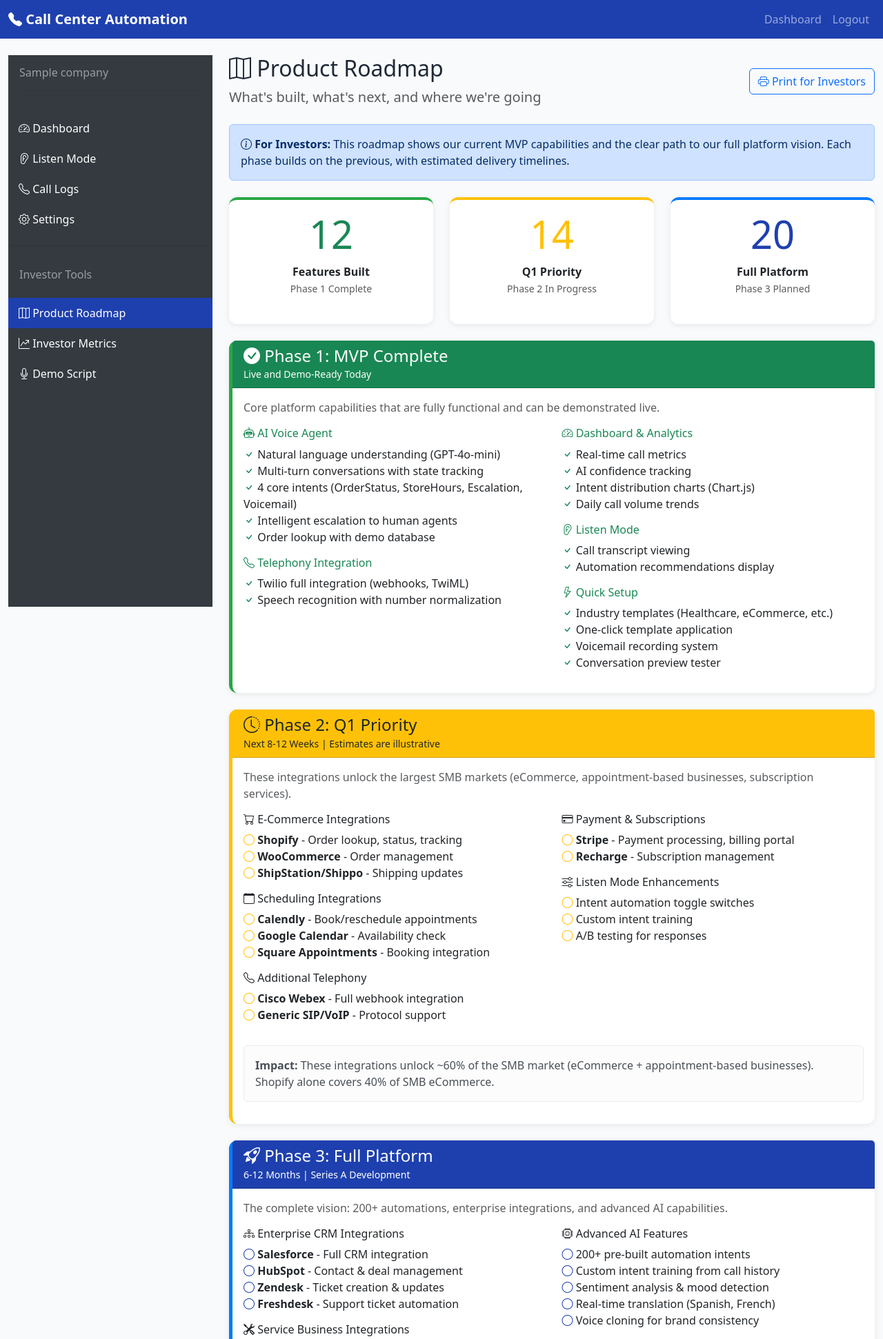
After one commit to fuzailkadri1-cmdil/LogosAI, a Flask app: page /roadmap in a window 1280 px wide. The commit adds this page. Shown: the top 1942 px of the page at 69% size. Run offline with Flask 3, Linux system fonts and the light colour scheme; a user stored in the database is signed in; tables that the repository leaves empty hold one stand-in row (values such as "Sample post").

Commit message:
Add a product roadmap page to showcase app development progress
Create a new '/roadmap' route and template to display product phases, feature counts, and allow printing for investors.

Replit-Commit-Author: Agent
Replit-Commit-Session-Id: f6afda32-e277-4914-bcc6-24c00a171811
Replit-Commit-Checkpoint-Type: intermediate_checkpoint
Replit-Commit-Event-Id: c6fa6c21-cb8b-4ae6-90fe-1984149d7df9
Replit-Commit-Screenshot-Url: https://storage.googleapis.com/screenshot-production-us-central1/8c1df603-f740-4cbd-84fd-618255120cd2/f6afda32-e277-4914-bcc6-24c00a171811/T7HQgW9
Replit-Helium-Checkpoint-Created: true

```diff
--- a/app.py
+++ b/app.py
@@ -939,6 +939,16 @@ def twilio_setup():
     replit_url = request.host_url.rstrip('/')
     return render_template('twilio_setup.html', company=company, replit_url=replit_url)
 
+@app.route('/roadmap')
+@require_admin
+def roadmap():
+    company = db.session.get(Company, current_user.company_id)
+    phase1_count = 12
+    phase2_count = 14
+    phase3_count = 20
+    return render_template('roadmap.html', company=company,
+                          phase1_count=phase1_count, phase2_count=phase2_count, phase3_count=phase3_count)
+
 @app.route('/investor-dashboard')
 @require_admin
 def investor_dashboard():
--- a/templates/dashboard.html
+++ b/templates/dashboard.html
@@ -43,6 +43,9 @@
                 <div class="p-3">
                     <h6 class="text-white-50">Investor Tools</h6>
                 </div>
+                <a href="{{ url_for('roadmap') }}">
+                    <i class="bi bi-map"></i> Product Roadmap
+                </a>
                 <a href="{{ url_for('pricing') }}">
                     <i class="bi bi-tag"></i> Pricing
                 </a>
--- /dev/null
+++ b/templates/roadmap.html
@@ -0,0 +1,314 @@
+{% extends "base.html" %}
+
+{% block title %}Product Roadmap - {{ company.name }}{% endblock %}
+
+{% block content %}
+<div class="container-fluid py-4">
+    <div class="row">
+        <div class="col-md-3">
+            <div class="sidebar">
+                <div class="p-3">
+                    <h6 class="text-white-50">{{ company.name }}</h6>
+                    <hr class="bg-white">
+                </div>
+                <a href="{{ url_for('dashboard') }}">
+                    <i class="bi bi-speedometer2"></i> Dashboard
+                </a>
+                <a href="{{ url_for('listen_mode') }}">
+                    <i class="bi bi-ear"></i> Listen Mode
+                </a>
+                <a href="{{ url_for('calls') }}">
+                    <i class="bi bi-telephone"></i> Call Logs
+                </a>
+                <a href="{{ url_for('settings') }}">
+                    <i class="bi bi-gear"></i> Settings
+                </a>
+                {% if current_user.is_admin %}
+                <hr class="bg-white">
+                <div class="p-3">
+                    <h6 class="text-white-50">Investor Tools</h6>
+                </div>
+                <a href="{{ url_for('roadmap') }}" class="active">
+                    <i class="bi bi-map"></i> Product Roadmap
+                </a>
+                <a href="{{ url_for('investor_dashboard') }}">
+                    <i class="bi bi-graph-up-arrow"></i> Investor Metrics
+                </a>
+                <a href="{{ url_for('demo_script') }}">
+                    <i class="bi bi-mic"></i> Demo Script
+                </a>
+                {% endif %}
+            </div>
+        </div>
+
+        <div class="col-md-9">
+            <div class="d-flex justify-content-between align-items-center mb-4">
+                <div>
+                    <h2><i class="bi bi-map"></i> Product Roadmap</h2>
+                    <p class="lead text-muted mb-0">What's built, what's next, and where we're going</p>
+                </div>
+                <button class="btn btn-outline-primary" onclick="window.print()">
+                    <i class="bi bi-printer"></i> Print for Investors
+                </button>
+            </div>
+
+            <div class="alert alert-primary mb-4">
+                <i class="bi bi-info-circle"></i>
+                <strong>For Investors:</strong> This roadmap shows our current MVP capabilities and the clear path to our full platform vision. Each phase builds on the previous, with estimated delivery timelines.
+            </div>
+
+            <div class="row mb-4">
+                <div class="col-md-4">
+                    <div class="card text-center h-100" style="border-top: 4px solid #28a745;">
+                        <div class="card-body">
+                            <h1 class="display-4 text-success">{{ phase1_count }}</h1>
+                            <p class="mb-0"><strong>Features Built</strong></p>
+                            <small class="text-muted">Phase 1 Complete</small>
+                        </div>
+                    </div>
+                </div>
+                <div class="col-md-4">
+                    <div class="card text-center h-100" style="border-top: 4px solid #ffc107;">
+                        <div class="card-body">
+                            <h1 class="display-4 text-warning">{{ phase2_count }}</h1>
+                            <p class="mb-0"><strong>Q1 Priority</strong></p>
+                            <small class="text-muted">Phase 2 In Progress</small>
+                        </div>
+                    </div>
+                </div>
+                <div class="col-md-4">
+                    <div class="card text-center h-100" style="border-top: 4px solid #007bff;">
+                        <div class="card-body">
+                            <h1 class="display-4 text-primary">{{ phase3_count }}</h1>
+                            <p class="mb-0"><strong>Full Platform</strong></p>
+                            <small class="text-muted">Phase 3 Planned</small>
+                        </div>
+                    </div>
+                </div>
+            </div>
+
+            <div class="card mb-4" style="border-left: 5px solid #28a745;">
+                <div class="card-header bg-success text-white">
+                    <h4 class="mb-0"><i class="bi bi-check-circle-fill"></i> Phase 1: MVP Complete</h4>
+                    <small>Live and Demo-Ready Today</small>
+                </div>
+                <div class="card-body">
+                    <p class="text-muted">Core platform capabilities that are fully functional and can be demonstrated live.</p>
+
+                    <div class="row">
+                        <div class="col-md-6">
+                            <h6 class="text-success"><i class="bi bi-robot"></i> AI Voice Agent</h6>
+                            <ul class="list-unstyled">
+                                <li><i class="bi bi-check text-success"></i> Natural language understanding (GPT-4o-mini)</li>
+                                <li><i class="bi bi-check text-success"></i> Multi-turn conversations with state tracking</li>
+                                <li><i class="bi bi-check text-success"></i> 4 core intents (OrderStatus, StoreHours, Escalation, Voicemail)</li>
+                                <li><i class="bi bi-check text-success"></i> Intelligent escalation to human agents</li>
+                                <li><i class="bi bi-check text-success"></i> Order lookup with demo database</li>
+                            </ul>
+
+                            <h6 class="text-success mt-3"><i class="bi bi-telephone"></i> Telephony Integration</h6>
+                            <ul class="list-unstyled">
+                                <li><i class="bi bi-check text-success"></i> Twilio full integration (webhooks, TwiML)</li>
+                                <li><i class="bi bi-check text-success"></i> Speech recognition with number normalization</li>
+                            </ul>
+                        </div>
+                        <div class="col-md-6">
+                            <h6 class="text-success"><i class="bi bi-speedometer2"></i> Dashboard & Analytics</h6>
+                            <ul class="list-unstyled">
+                                <li><i class="bi bi-check text-success"></i> Real-time call metrics</li>
+                                <li><i class="bi bi-check text-success"></i> AI confidence tracking</li>
+                                <li><i class="bi bi-check text-success"></i> Intent distribution charts (Chart.js)</li>
+                                <li><i class="bi bi-check text-success"></i> Daily call volume trends</li>
+                            </ul>
+
+                            <h6 class="text-success mt-3"><i class="bi bi-ear"></i> Listen Mode</h6>
+                            <ul class="list-unstyled">
+                                <li><i class="bi bi-check text-success"></i> Call transcript viewing</li>
+                                <li><i class="bi bi-check text-success"></i> Automation recommendations display</li>
+                            </ul>
+
+                            <h6 class="text-success mt-3"><i class="bi bi-lightning"></i> Quick Setup</h6>
+                            <ul class="list-unstyled">
+                                <li><i class="bi bi-check text-success"></i> Industry templates (Healthcare, eCommerce, etc.)</li>
+                                <li><i class="bi bi-check text-success"></i> One-click template application</li>
+                                <li><i class="bi bi-check text-success"></i> Voicemail recording system</li>
+                                <li><i class="bi bi-check text-success"></i> Conversation preview tester</li>
+                            </ul>
+                        </div>
+                    </div>
+                </div>
+            </div>
+
+            <div class="card mb-4" style="border-left: 5px solid #ffc107;">
+                <div class="card-header bg-warning">
+                    <h4 class="mb-0"><i class="bi bi-clock-history"></i> Phase 2: Q1 Priority</h4>
+                    <small>Next 8-12 Weeks | Estimates are illustrative</small>
+                </div>
+                <div class="card-body">
+                    <p class="text-muted">These integrations unlock the largest SMB markets (eCommerce, appointment-based businesses, subscription services).</p>
+
+                    <div class="row">
+                        <div class="col-md-6">
+                            <h6><i class="bi bi-cart"></i> E-Commerce Integrations</h6>
+                            <ul class="list-unstyled">
+                                <li><i class="bi bi-circle text-warning"></i> <strong>Shopify</strong> - Order lookup, status, tracking</li>
+                                <li><i class="bi bi-circle text-warning"></i> <strong>WooCommerce</strong> - Order management</li>
+                                <li><i class="bi bi-circle text-warning"></i> <strong>ShipStation/Shippo</strong> - Shipping updates</li>
+                            </ul>
+
+                            <h6 class="mt-3"><i class="bi bi-calendar"></i> Scheduling Integrations</h6>
+                            <ul class="list-unstyled">
+                                <li><i class="bi bi-circle text-warning"></i> <strong>Calendly</strong> - Book/reschedule appointments</li>
+                                <li><i class="bi bi-circle text-warning"></i> <strong>Google Calendar</strong> - Availability check</li>
+                                <li><i class="bi bi-circle text-warning"></i> <strong>Square Appointments</strong> - Booking integration</li>
+                            </ul>
+
+                            <h6 class="mt-3"><i class="bi bi-telephone"></i> Additional Telephony</h6>
+                            <ul class="list-unstyled">
+                                <li><i class="bi bi-circle text-warning"></i> <strong>Cisco Webex</strong> - Full webhook integration</li>
+                                <li><i class="bi bi-circle text-warning"></i> <strong>Generic SIP/VoIP</strong> - Protocol support</li>
+                            </ul>
+                        </div>
+                        <div class="col-md-6">
+                            <h6><i class="bi bi-credit-card"></i> Payment & Subscriptions</h6>
+                            <ul class="list-unstyled">
+                                <li><i class="bi bi-circle text-warning"></i> <strong>Stripe</strong> - Payment processing, billing portal</li>
+                                <li><i class="bi bi-circle text-warning"></i> <strong>Recharge</strong> - Subscription management</li>
+                            </ul>
+
+                            <h6 class="mt-3"><i class="bi bi-sliders"></i> Listen Mode Enhancements</h6>
+                            <ul class="list-unstyled">
+                                <li><i class="bi bi-circle text-warning"></i> Intent automation toggle switches</li>
+                                <li><i class="bi bi-circle text-warning"></i> Custom intent training</li>
+                                <li><i class="bi bi-circle text-warning"></i> A/B testing for responses</li>
+                            </ul>
+                        </div>
+                    </div>
+
+                    <div class="alert alert-light mt-3">
+                        <strong>Impact:</strong> These integrations unlock ~60% of the SMB market (eCommerce + appointment-based businesses). Shopify alone covers 40% of SMB eCommerce.
+                    </div>
+                </div>
+            </div>
+
+            <div class="card mb-4" style="border-left: 5px solid #007bff;">
+                <div class="card-header bg-primary text-white">
+                    <h4 class="mb-0"><i class="bi bi-rocket-takeoff"></i> Phase 3: Full Platform</h4>
+                    <small>6-12 Months | Series A Development</small>
+                </div>
+                <div class="card-body">
+                    <p class="text-muted">The complete vision: 200+ automations, enterprise integrations, and advanced AI capabilities.</p>
+
+                    <div class="row">
+                        <div class="col-md-6">
+                            <h6><i class="bi bi-diagram-3"></i> Enterprise CRM Integrations</h6>
+                            <ul class="list-unstyled">
+                                <li><i class="bi bi-circle text-primary"></i> <strong>Salesforce</strong> - Full CRM integration</li>
+                                <li><i class="bi bi-circle text-primary"></i> <strong>HubSpot</strong> - Contact & deal management</li>
+                                <li><i class="bi bi-circle text-primary"></i> <strong>Zendesk</strong> - Ticket creation & updates</li>
+                                <li><i class="bi bi-circle text-primary"></i> <strong>Freshdesk</strong> - Support ticket automation</li>
+                            </ul>
+
+                            <h6 class="mt-3"><i class="bi bi-tools"></i> Service Business Integrations</h6>
+                            <ul class="list-unstyled">
+                                <li><i class="bi bi-circle text-primary"></i> <strong>Jobber</strong> - Service scheduling</li>
+                                <li><i class="bi bi-circle text-primary"></i> <strong>Housecall Pro</strong> - Field service management</li>
+                                <li><i class="bi bi-circle text-primary"></i> <strong>ServiceTitan</strong> - HVAC/Plumbing scheduling</li>
+                            </ul>
+
+                            <h6 class="mt-3"><i class="bi bi-hospital"></i> Healthcare Integrations</h6>
+                            <ul class="list-unstyled">
+                                <li><i class="bi bi-circle text-primary"></i> <strong>Jane.app</strong> - Healthcare scheduling</li>
+                                <li><i class="bi bi-circle text-primary"></i> <strong>Acuity</strong> - Appointment booking</li>
+                                <li><i class="bi bi-circle text-primary"></i> <strong>Epic/Cerner</strong> - EHR integration</li>
+                            </ul>
+                        </div>
+                        <div class="col-md-6">
+                            <h6><i class="bi bi-cpu"></i> Advanced AI Features</h6>
+                            <ul class="list-unstyled">
+                                <li><i class="bi bi-circle text-primary"></i> 200+ pre-built automation intents</li>
+                                <li><i class="bi bi-circle text-primary"></i> Custom intent training from call history</li>
+                                <li><i class="bi bi-circle text-primary"></i> Sentiment analysis & mood detection</li>
+                                <li><i class="bi bi-circle text-primary"></i> Real-time translation (Spanish, French)</li>
+                                <li><i class="bi bi-circle text-primary"></i> Voice cloning for brand consistency</li>
+                            </ul>
+
+                            <h6 class="mt-3"><i class="bi bi-arrow-repeat"></i> Extended Automations</h6>
+                            <ul class="list-unstyled">
+                                <li><i class="bi bi-circle text-primary"></i> Returns & exchanges processing</li>
+                                <li><i class="bi bi-circle text-primary"></i> Subscription pause/cancel/modify</li>
+                                <li><i class="bi bi-circle text-primary"></i> Billing inquiries & payment plans</li>
+                                <li><i class="bi bi-circle text-primary"></i> Warranty claims & product support</li>
+                                <li><i class="bi bi-circle text-primary"></i> Outbound calling campaigns</li>
+                            </ul>
+
+                            <h6 class="mt-3"><i class="bi bi-building"></i> Enterprise Features</h6>
+                            <ul class="list-unstyled">
+                                <li><i class="bi bi-circle text-primary"></i> White-label deployment</li>
+                                <li><i class="bi bi-circle text-primary"></i> SSO/SAML authentication</li>
+                                <li><i class="bi bi-circle text-primary"></i> Custom SLA agreements</li>
+                                <li><i class="bi bi-circle text-primary"></i> Dedicated infrastructure</li>
+                            </ul>
+                        </div>
+                    </div>
+                </div>
+            </div>
+
+            <div class="card mb-4" style="border: 2px solid #6366f1;">
+                <div class="card-header" style="background: linear-gradient(135deg, #6366f1 0%, #a855f7 100%); color: white;">
+                    <h4 class="mb-0"><i class="bi bi-bullseye"></i> Investment Milestones</h4>
+                    <small>Illustrative targets - actual funding needs may vary</small>
+                </div>
+                <div class="card-body">
+                    <div class="alert alert-light mb-3">
+                        <i class="bi bi-info-circle"></i> These milestones represent target outcomes at each funding level. Actual development costs and timelines will be refined during due diligence.
+                    </div>
+                    <div class="row">
+                        <div class="col-md-4 text-center">
+                            <div class="p-3 bg-light rounded">
+                                <h5 class="text-primary">~$50K</h5>
+                                <p class="mb-0"><strong>Phase 2 MVP</strong></p>
+                                <small class="text-muted">Core integrations (Shopify, Calendly)</small>
+                            </div>
+                        </div>
+                        <div class="col-md-4 text-center">
+                            <div class="p-3 bg-light rounded">
+                                <h5 class="text-success">~$200K</h5>
+                                <p class="mb-0"><strong>Full Phase 2</strong></p>
+                                <small class="text-muted">All Q1 integrations + initial customers</small>
+                            </div>
+                        </div>
+                        <div class="col-md-4 text-center">
+                            <div class="p-3 bg-light rounded">
+                                <h5 class="text-warning">~$500K</h5>
+                                <p class="mb-0"><strong>Series A Ready</strong></p>
+                                <small class="text-muted">Scale + Phase 3 development</small>
+                            </div>
+                        </div>
+                    </div>
+                </div>
+            </div>
+
+            <div class="text-center mb-4">
+                <a href="{{ url_for('investor_dashboard') }}" class="btn btn-primary btn-lg mx-2">
+                    <i class="bi bi-graph-up-arrow"></i> View Investor Metrics
+                </a>
+                <a href="{{ url_for('demo_script') }}" class="btn btn-success btn-lg mx-2">
+                    <i class="bi bi-mic"></i> Demo Script
+                </a>
+                <a href="{{ url_for('dashboard') }}" class="btn btn-outline-primary btn-lg mx-2">
+                    <i class="bi bi-house"></i> Back to Dashboard
+                </a>
+            </div>
+        </div>
+    </div>
+</div>
+
+<style>
+    @media print {
+        .btn, nav, .sidebar { display: none !important; }
+        .card { page-break-inside: avoid; }
+        .col-md-9 { width: 100% !important; }
+    }
+</style>
+{% endblock %}
```
